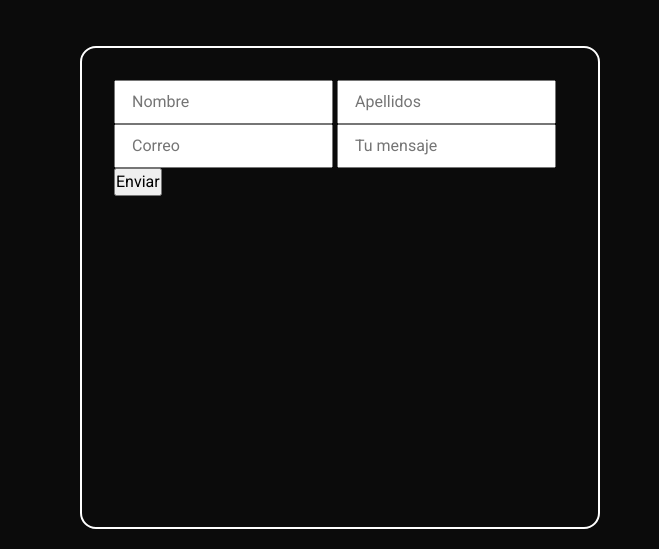
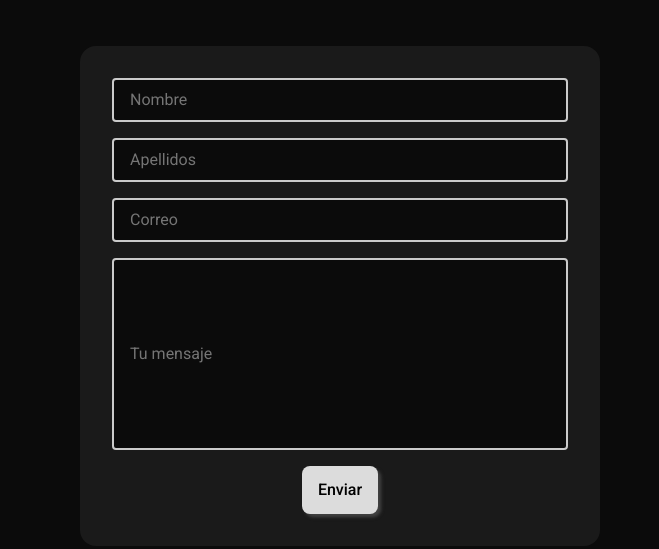
Before and after one commit to victorangeles311/orbital-experience, a website: page pages/contacto.html in a window 1280 px wide. Shown: the part 311-860 px from the top of the page, 0-659 px from the left. Drawn offline with nearby package versions, Linux system fonts and the light colour scheme.

Commit message:
Edición de Form

```diff
--- a/pages/contacto.html
+++ b/pages/contacto.html
@@ -72,13 +72,13 @@
     <!--Section: Form-Map-->
     <section class="form-map">
         <div class="form">
-            <input class="text-field" type="text" id="nombre" placeholder="Nombre">
+            <input class="text-field" type="text" name="nombres" id="nombres" placeholder="Nombre">
 
-            <input class="text-field" type="text" id="apellido" placeholder="Apellidos">
+            <input class="text-field" type="text" name="apellidos" id="apellidos" placeholder="Apellidos">
 
-            <input class="text-field" type="email" id="correo" placeholder="Correo">
+            <input class="text-field" type="email" name="correo" id="correo" placeholder="Correo">
 
-            <input class="text-field" type="text" id="texto" placeholder="Tu mensaje">
+            <input class="text-field user-message" type="text" name="mensaje" id="mensaje" placeholder="Tu mensaje">
 
             <input class="button-enviar" type="submit" value="Enviar">
         </div>
--- a/sass/page-styles/_contacto.scss
+++ b/sass/page-styles/_contacto.scss
@@ -18,22 +18,24 @@ section.form-map {
     padding: 3rem 5rem 1rem 5rem;
     .form {
         margin-bottom: 2rem;
-        border: 2px solid white;
         border-radius: 1rem;
         padding: 2rem;
-        text-align: left;
+        text-align: center;
+        background-color: nth($colores, 5);
         .text-field {
+            width: 100%;
             padding: .5rem 1rem .5rem 1rem;
-            ::placeholder {
-                background-color: black;
-            }
+            background-color: $color-principal;
+            border: 2px solid nth($colores, 3);
+            border-radius: .25rem;
+            margin-bottom: 1rem;
+            color: nth($colores, 1);
+        }
+        .user-message {
+            height: 12rem;
         }
         .button-enviar {
-            align-items: center;
-            text-align: center;
-            input {
-                @include button;
-            }
+            @include button;
         }
     }
 
```
Also changed, not shown: css/styles.css.
